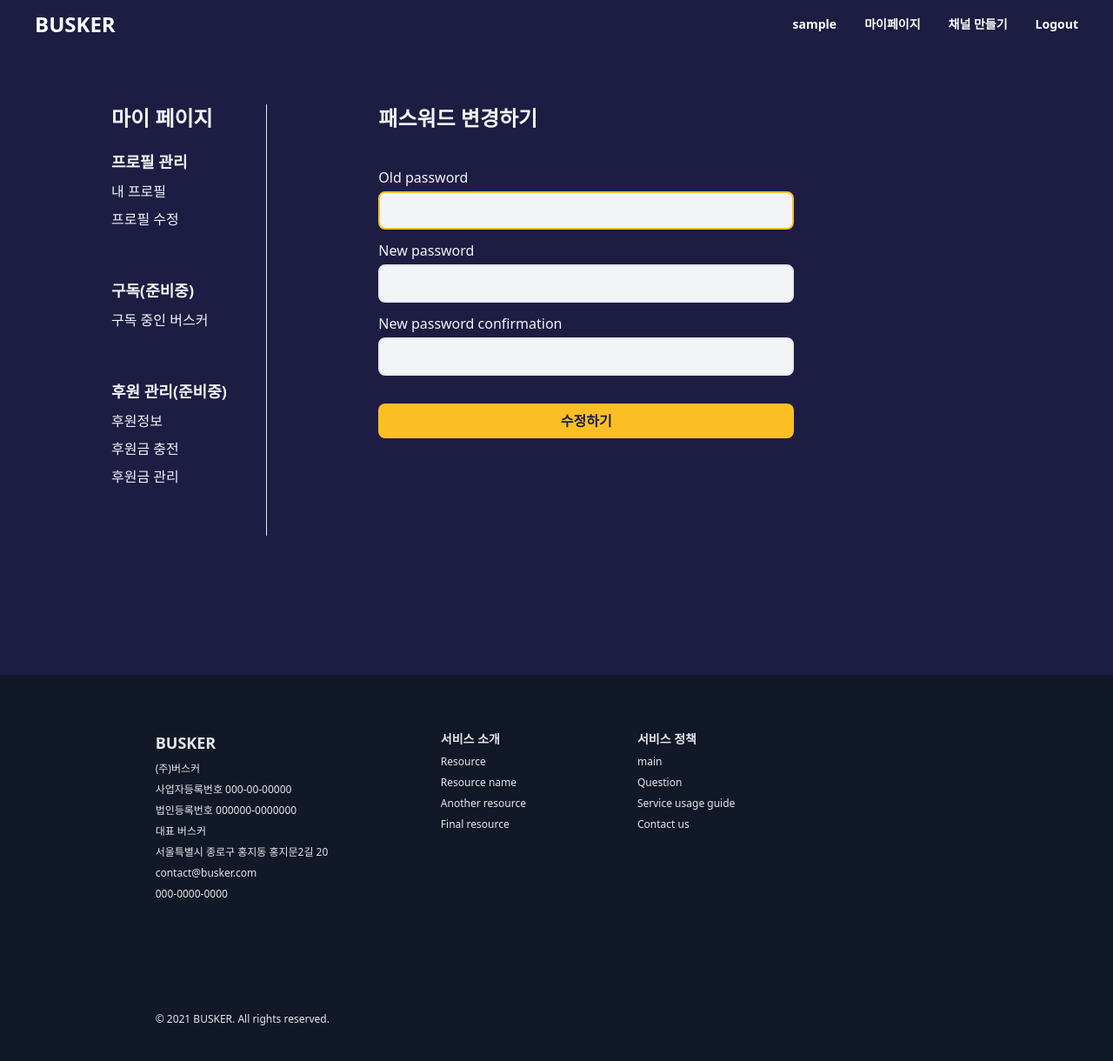
After one commit to igoo-Y/busker_pipenv, a Django app: page /users/update_password/ in a window 1280 px wide. The commit adds this page. Shown: the whole page at 87% size. Run offline with Django 3.2, Linux system fonts and the light colour scheme; a user stored in the database is signed in; tables that the repository leaves empty hold one stand-in row (values such as "Sample post"); style sheets or scripts are compiled from the project's sources.

Commit message:
Update Profile

```diff
--- /dev/null
+++ b/templates/users/update_password.html
@@ -0,0 +1,16 @@
+{% extends 'base.html' %}
+
+{% block page_title %}패스워드 변경{% endblock %}
+
+{% block content %}
+
+<div class="container w-4/5 mx-auto mt-16 mb-40 flex flex-row">
+    {% include 'mixins/users/my_page_nav.html' %}
+
+    <div class="flex flex-col w-4/5">
+        <h1 class="font-bold text-2xl mb-10">패스워드 변경하기</h1>
+        {% include 'mixins/auth/auth_form.html' with form=form cta="수정하기" %}
+    </div>
+</div>
+
+{% endblock %}
--- a/templates/users/user_detail.html
+++ b/templates/users/user_detail.html
@@ -18,7 +18,7 @@
                     <span class="text-3xl block mb-2">{{user_obj.nickname}}</span>
                     <div>
                         <a href="{% url 'users:update' %}" class="bg-yellow-500 rounded-xl py-1 px-5 text-busker-navy font-bold mr-2">프로필 수정</a>
-                        <a href="#" class="bg-yellow-500 rounded-xl py-1 px-5 text-busker-navy font-bold">패스워드 변경</a>
+                        <a href="{% url 'users:password' %}" class="bg-yellow-500 rounded-xl py-1 px-5 text-busker-navy font-bold">패스워드 변경</a>
                     </div>
                 </div>
                 <span class="text-xl block mb-6 text-gray-200">{{user_obj.email}}</span>
--- a/users/forms.py
+++ b/users/forms.py
@@ -19,9 +19,9 @@ class LoginForm(forms.Form):
             if user.check_password(password):
                 return self.cleaned_data
             else:
-                self.add_error("password", forms.ValidationError("Password is wrong"))
+                self.add_error("password", forms.ValidationError("패스워드를 확인해주세요."))
         except models.User.DoesNotExist:
-            self.add_error("email", forms.ValidationError("User does not exist"))
+            self.add_error("email", forms.ValidationError("해당 유저가 존재하지 않습니다."))
 
 
 class SignUpForm(forms.ModelForm):
--- a/users/urls.py
+++ b/users/urls.py
@@ -9,4 +9,5 @@ urlpatterns = [
     path("signup/", views.SignUpView.as_view(), name="signup"),
     path("<int:pk>/", views.UserProfileView.as_view(), name="profile"),
     path("update_profile/", views.UpdateProfileView.as_view(), name="update"),
+    path("update_password/", views.UpdatePassword.as_view(), name="password"),
 ]
--- a/users/views.py
+++ b/users/views.py
@@ -4,6 +4,7 @@ from django.views.generic import FormView, DetailView
 from django.urls import reverse_lazy
 from django.urls.base import reverse
 from django.contrib.auth import authenticate, login, logout
+from django.contrib.auth.views import PasswordChangeView
 from django.views.generic.edit import UpdateView
 from . import forms, models
 
@@ -91,3 +92,11 @@ class UpdateProfileView(UpdateView):
 
     def get_object(self, queryset=None):
         return self.request.user
+
+
+class UpdatePassword(PasswordChangeView):
+
+    template_name = "users/update_password.html"
+
+    def get_success_url(self):
+        return self.request.user.get_absolute_url()
```
